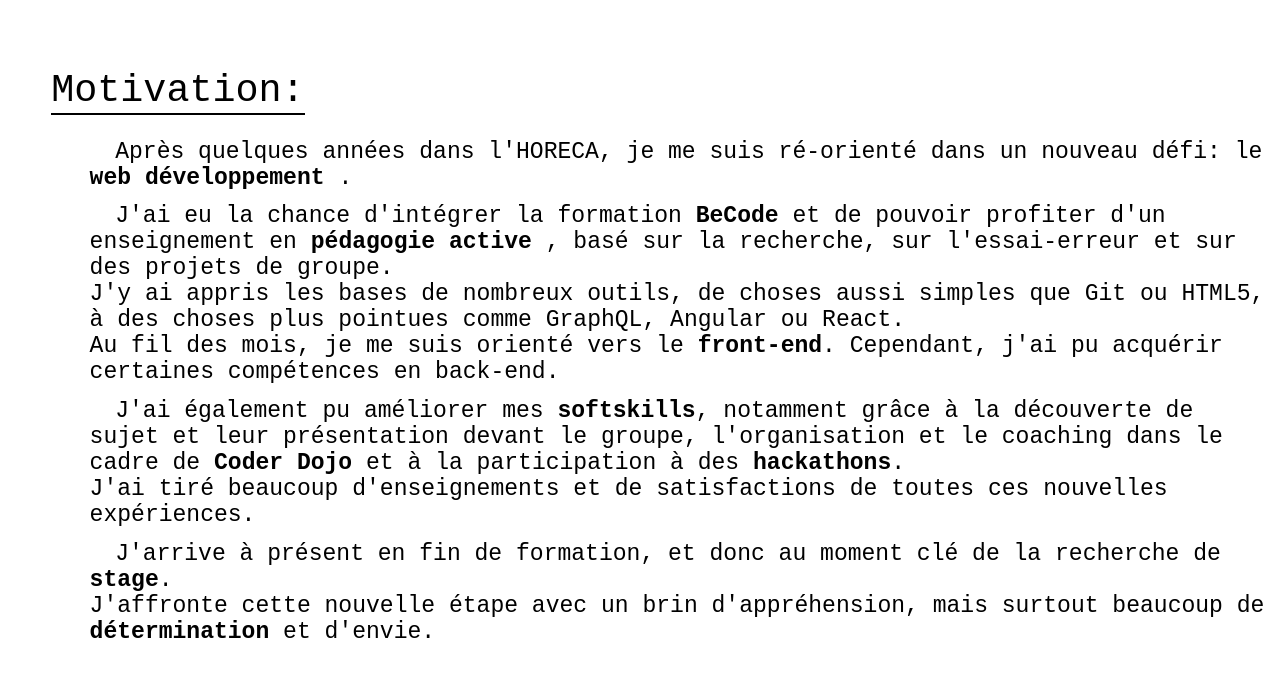
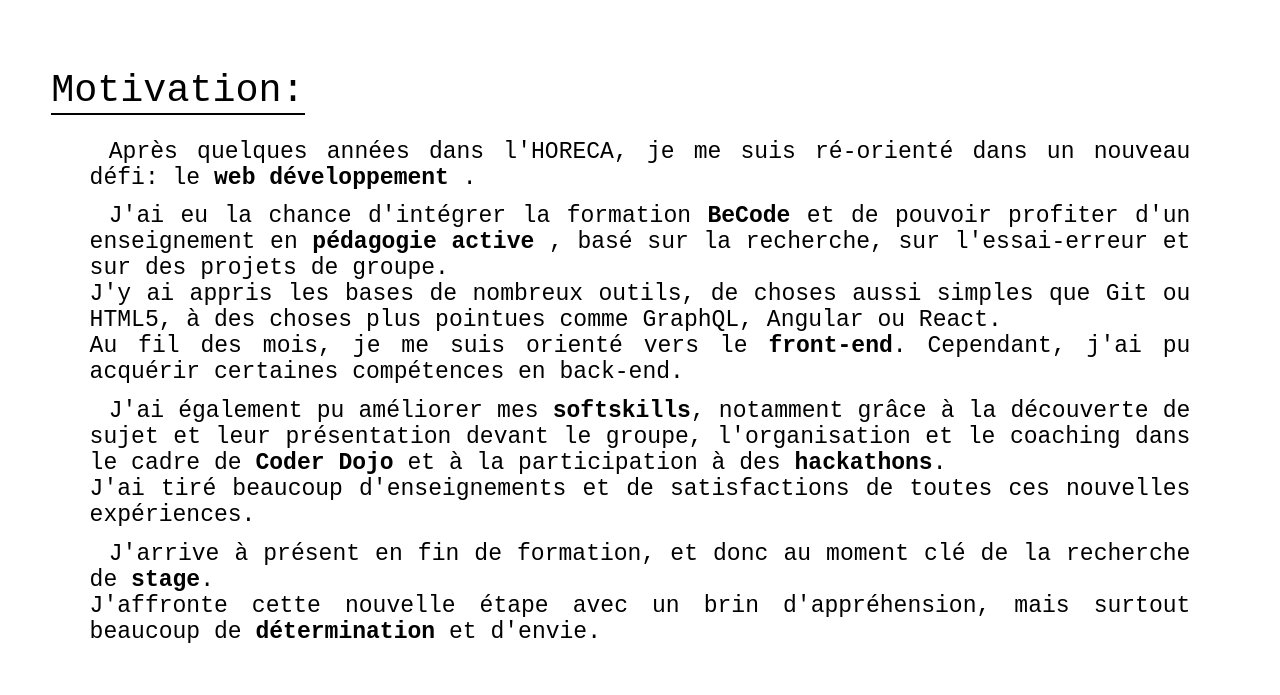
Before and after one commit to SImonJolet/CV-Angular, an Angular app: page /mainpage in a window 1280 px wide. Shown: the part 880-1575 px from the top of the page. Built offline with nearby package versions, Linux system fonts and the light colour scheme.

Commit message:
Fix resume text justify

```diff
--- a/src/app/composants/resume/resume.component.css
+++ b/src/app/composants/resume/resume.component.css
@@ -1,5 +1,5 @@
 p {
-  text-indent: 2vw;
+  text-indent: 1.5vw;
   font-family: "Roboto Mono", monospace;
   margin: 1vw;
 }
@@ -7,7 +7,9 @@ p {
 .presentation {
   margin-left: 6vw;
   margin-bottom: 4vw;
+  margin-right: 6vw;
   font-size: 1.8vw;
+  text-align: justify;
 }
 
 .CV {
--- a/src/app/composants/resume/resume.component.scss
+++ b/src/app/composants/resume/resume.component.scss
@@ -1,12 +1,14 @@
 p {
-  text-indent: 2vw;
+  text-indent: 1.5vw;
   font-family: "Roboto Mono", monospace;
   margin: 1vw;
 }
 .presentation {
   margin-left: 6vw;
   margin-bottom: 4vw;
+  margin-right: 6vw;
   font-size: 1.8vw;
+  text-align: justify;
 }
 .CV {
   position: relative;
```
Also changed, not shown: 1 other file (tests, documents, lock files or other folders).
